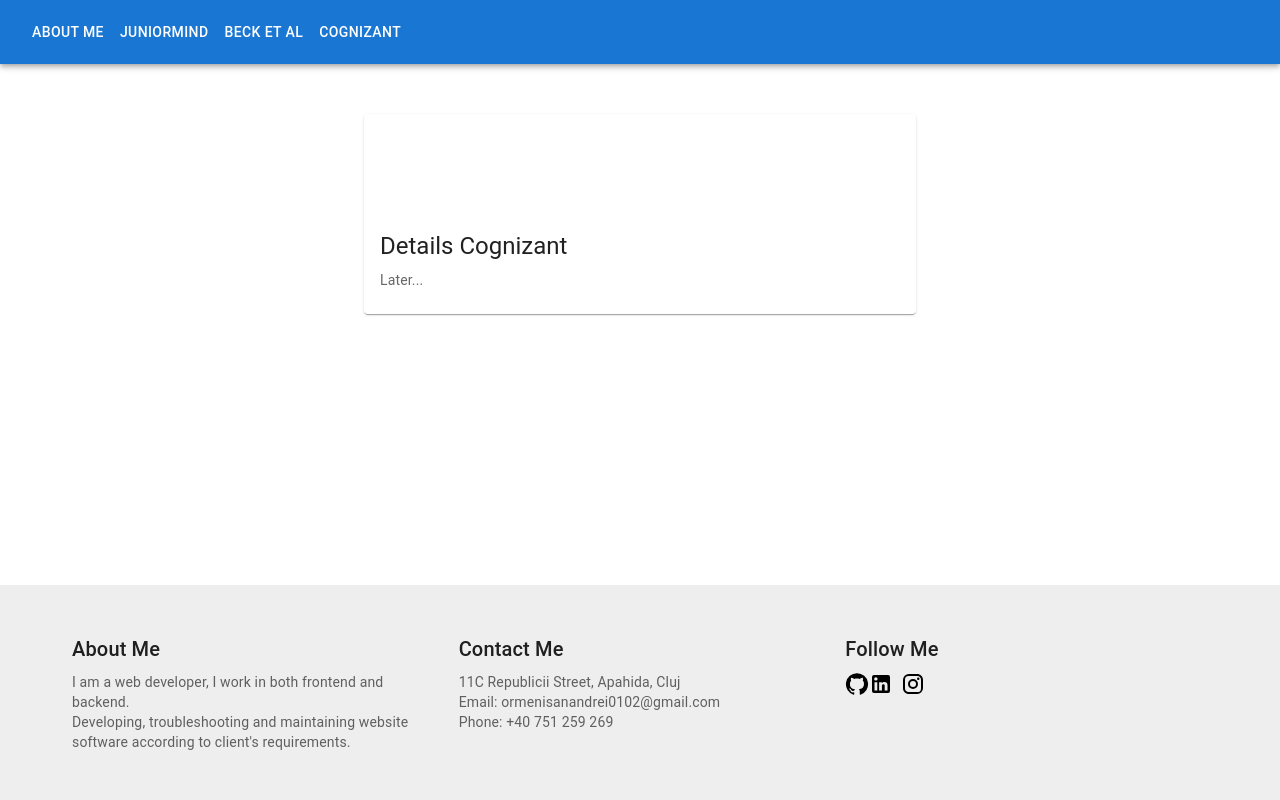
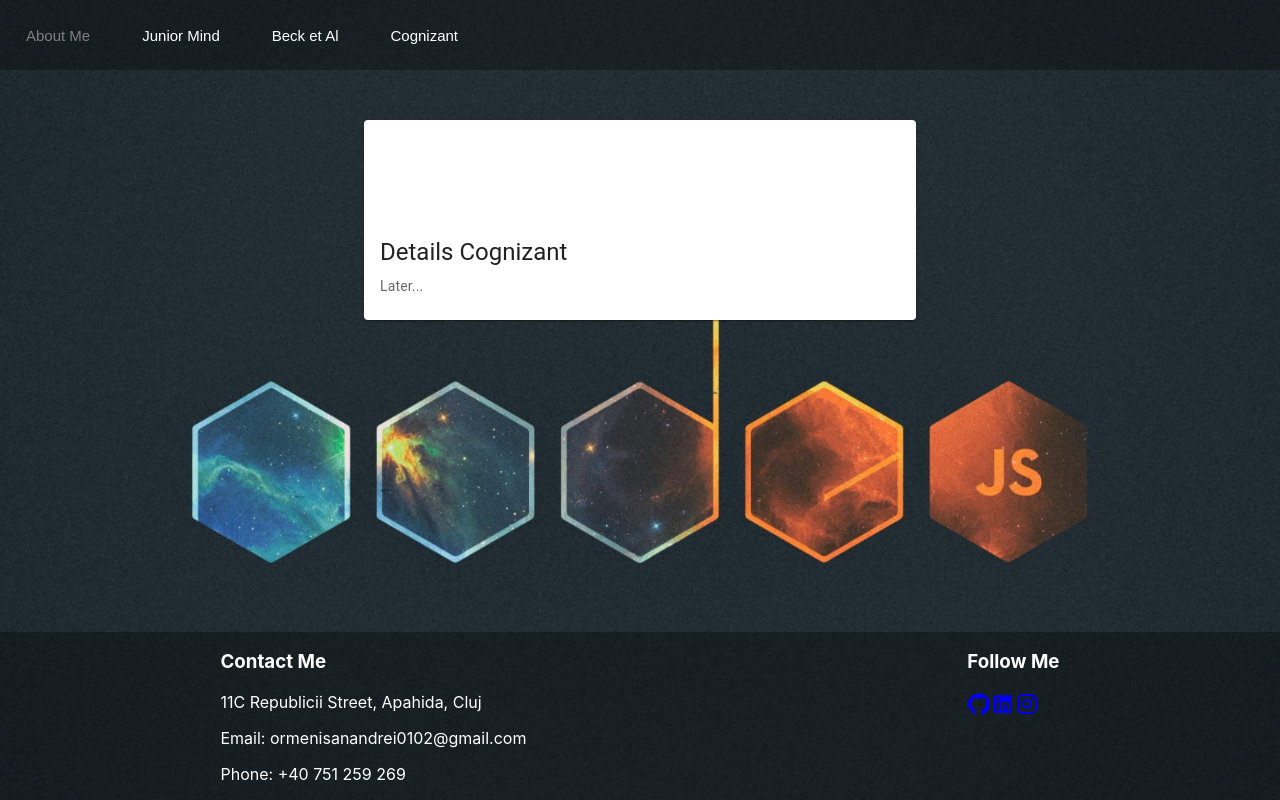
Before and after one commit to AndreiOrmeisan/webSite-prezentare, a React (Create React App) app: page /cognizant in a window 1280 px wide. Built offline with nearby package versions, Linux system fonts and the light colour scheme.

Commit message:
add some new things

```diff
--- a/src/App.css
+++ b/src/App.css
@@ -1,14 +1,5 @@
-.css-uh1pua {
-  position: absolute;
-  left: 0;
-  bottom: 0;
-  right: 0;
+.homePage-oa {
+  position: fixed;
+  width: 100%;
+  height: 100%;
 }
-
-.css-i9gxme{
-  margin-bottom: 50px;
-}
-
-.css-1nieira-MuiPaper-root-MuiCard-root{
-  margin-bottom: 20px;
-}
--- a/src/App.js
+++ b/src/App.js
@@ -8,20 +8,31 @@
 import Cognizant from "./components/Cognizant/Cognizant";
 import Header from "./components/Header/Header";
 import Footer from "./components/Footer/Footer";
+import background from "./jsPhoto.jpg";
 
 class App extends Component {
   render() {
     return (
+      <div
+        className="homePage-oa"
+        style={{
+          background: `url(${background})`,
+          backgroundPosition: "center",
+          backgroundSize: "cover",
+          backgroundRepeat: "no-repeat",
+        }}
+      >
         <Router>
           <Header />
-        <Footer />
           <Routes>
             <Route exact path="/" element={<AboutMe />}></Route>
             <Route exact path="/becketal" element={<BeckEtAl />}></Route>
             <Route exact path="/juniorMind" element={<JuniorMind />}></Route>
             <Route exact path="/cognizant" element={<Cognizant />}></Route>
           </Routes>
+          <Footer />
         </Router>
+      </div>
     );
   }
 }
--- /dev/null
+++ b/src/components/AboutMe/AboutMe.css
@@ -0,0 +1,6 @@
+.wrapper-aboutMe-oa {
+  padding-left: 30px;
+  padding-right: 30px;
+  display: flex;
+  justify-content: center;
+}
--- a/src/components/AboutMe/AboutMe.js
+++ b/src/components/AboutMe/AboutMe.js
@@ -1,24 +1,35 @@
-import { Container } from "@mui/material";
-import Card from "@mui/material/Card";
-import CardContent from "@mui/material/CardContent";
-import CardMedia from "@mui/material/CardMedia";
-import Typography from "@mui/material/Typography";
+import "./AboutMe.css";
+
+import { Avatar } from "@mui/material";
 import * as React from "react";
+import profilImage from "./profilImage.JPG";
+import Card from "../Utils/Card";
 
 export default function AboutMe() {
   return (
-    <Container maxWidth="sm">
-      <Card sx={{ maxWidth: 800 }}>
-        <CardMedia sx={{ height: 100 }} title="C#" />
-        <CardContent>
-          <Typography gutterBottom variant="h5" component="div">
-            Details
-          </Typography>
-          <Typography variant="body2" color="text.secondary">
-            Later...
-          </Typography>
-        </CardContent>
-      </Card>
-    </Container>
+    <div className="wrapper-aboutMe-oa">
+      <div className="avatar-oa">
+        <Avatar
+          alt="Ormenisan Andrei"
+          src={profilImage}
+          sx={{ width: 250, height: 250 }}
+        />
+      </div>
+      <Card
+        title="Description"
+        text="I am a web developer, I work in both frontend and backend. Developing, troubleshooting and maintaining website software according
+          to client's requirements."
+      />
+      <Card
+        title="Description"
+        text="I am a web developer, I work in both frontend and backend. Developing, troubleshooting and maintaining website software according
+          to client's requirements."
+      />
+      <Card
+        title="Description"
+        text="I am a web developer, I work in both frontend and backend. Developing, troubleshooting and maintaining website software according
+        to client's requirements."
+      />
+    </div>
   );
 }
--- /dev/null
+++ b/src/components/Footer/Footer.css
@@ -0,0 +1,16 @@
+.footer-oa {
+  display: flex;
+  position: fixed;
+  bottom: 0;
+  left: 0;
+  right: 0;
+  background-color: rgba(0, 0, 0, 0.3);
+}
+
+.text-oa {
+  color: white;
+}
+
+.card-oa {
+  margin: 0 auto;
+}
--- a/src/components/Footer/Footer.js
+++ b/src/components/Footer/Footer.js
@@ -1,70 +1,32 @@
+import "./Footer.css";
+
 import * as React from "react";
-import Container from "@mui/material/Container";
-import Typography from "@mui/material/Typography";
-import Link from "@mui/material/Link";
-import Grid from "@mui/material/Grid";
 import { GitHub, Instagram, LinkedIn } from "@mui/icons-material";
-import { Box } from "@mui/material";
 
 export default function Footer() {
   return (
-    <Box
-      component="footer"
-      sx={{
-        backgroundColor: (theme) =>
-          theme.palette.mode === "light"
-            ? theme.palette.grey[200]
-            : theme.palette.grey[800],
-        p: 6,
-      }}
-    >
-      <Container maxWidth="lg">
-        <Grid container spacing={3}>
-          <Grid item xs={12} sm={4}>
-            <Typography variant="h6" color="text.primary" gutterBottom>
-              About Me
-            </Typography>
-            <Typography variant="body2" color="text.secondary">
-            I am a web developer, I work in both frontend and backend.
-            </Typography>
-            <Typography variant="body2" color="text.secondary">
-            Developing, troubleshooting and maintaining website software according to client's requirements.
-            </Typography>
-          </Grid>
-          <Grid item xs={12} sm={4}>
-            <Typography variant="h6" color="text.primary" gutterBottom>
-              Contact Me
-            </Typography>
-            <Typography variant="body2" color="text.secondary">
-              11C Republicii Street, Apahida, Cluj
-            </Typography>
-            <Typography variant="body2" color="text.secondary">
-              Email: ormenisanandrei0102@gmail.com
-            </Typography>
-            <Typography variant="body2" color="text.secondary">
-              Phone: +40 751 259 269
-            </Typography>
-          </Grid>
-          <Grid item xs={12} sm={4}>
-            <Typography variant="h6" color="text.primary" gutterBottom>
-              Follow Me
-            </Typography>
-            <Link href="https://github.com/AndreiOrmeisan" color="inherit">
-              <GitHub />
-            </Link>
-            <Link href="https://www.linkedin.com/in/ormenisan-andrei-a9524516a/" color="inherit">
-              <LinkedIn />
-            </Link>
-            <Link
-              href="https://www.instagram.com/andreiormenisan/"
-              color="inherit"
-              sx={{ pl: 1, pr: 1 }}
-            >
-              <Instagram />
-            </Link>
-          </Grid>
-        </Grid>
-      </Container>
-    </Box>
+    <div className="footer-oa">
+      <div className="card-oa">
+        <h3 className="text-oa">Contact Me</h3>
+        <p className="text-oa"> 11C Republicii Street, Apahida, Cluj</p>
+        <p className="text-oa"> Email: ormenisanandrei0102@gmail.com</p>
+        <p className="text-oa"> Phone: +40 751 259 269</p>
+      </div>
+      <div className="card-oa">
+        <h3 className="text-oa">Follow Me</h3>
+        <a href="https://github.com/AndreiOrmeisan">
+          <GitHub />
+        </a>
+        <a
+          href="https://www.linkedin.com/in/ormenisan-andrei-a9524516a/"
+          color="inherit"
+        >
+          <LinkedIn />
+        </a>
+        <a href="https://www.instagram.com/andreiormenisan/">
+          <Instagram />
+        </a>
+      </div>
+    </div>
   );
 }
--- /dev/null
+++ b/src/components/Header/Header.css
@@ -0,0 +1,32 @@
+.header-oa {
+  display: flex;
+  flex-direction: row;
+  align-items: center;
+  height: 70px;
+  background-color: rgba(0, 0, 0, 0.3);
+  margin-bottom: 50px;
+}
+
+.button-oa {
+  font-size: 15px;
+  margin: 20px;
+  background-color: transparent;
+  background-repeat: no-repeat;
+  border: none;
+  cursor: pointer;
+  color: white;
+
+  &:hover {
+    color: gray;
+  }
+}
+
+.button-oa-active {
+  font-size: 15px;
+  margin: 20px;
+  background-color: transparent;
+  background-repeat: no-repeat;
+  border: none;
+  cursor: pointer;
+  color: gray;
+}
--- a/src/components/Header/Header.js
+++ b/src/components/Header/Header.js
@@ -1,36 +1,45 @@
+import "./Header.css";
+
 import * as React from "react";
-import AppBar from "@mui/material/AppBar";
-import Box from "@mui/material/Box";
-import Toolbar from "@mui/material/Toolbar";
-import Button from "@mui/material/Button";
 import { useNavigate } from "react-router-dom";
 
 export default function Header() {
   const navigate = useNavigate();
+  const [selected, setSelected] = React.useState("/");
 
   function handleClick(route) {
-    console.log(route);
+    setSelected(route);
     navigate(route);
   }
 
   return (
-    <Box sx={{ flexGrow: 1 }}>
-      <AppBar position="static">
-        <Toolbar>
-          <Button color="inherit" onClick={() => handleClick("/")}>
-            About me
-          </Button>
-          <Button color="inherit" onClick={() => handleClick("/juniorMind")}>
-            JuniorMind
-          </Button>
-          <Button color="inherit" onClick={() => handleClick("/beckEtAl")}>
-            Beck et Al
-          </Button>
-          <Button color="inherit" onClick={() => handleClick("/cognizant")}>
-            Cognizant
-          </Button>
-        </Toolbar>
-      </AppBar>
-    </Box>
+    <div className="header-oa">
+      <button
+        className={selected === "/" ? "button-oa-active" : "button-oa"}
+        onClick={(e) => handleClick("/")}
+      >
+        About Me
+      </button>
+      <button
+        className={
+          selected === "/juniorMind" ? "button-oa-active" : "button-oa"
+        }
+        onClick={() => handleClick("/juniorMind")}
+      >
+        Junior Mind
+      </button>
+      <button
+        className={selected === "/beckEtAl" ? "button-oa-active" : "button-oa"}
+        onClick={() => handleClick("/beckEtAl")}
+      >
+        Beck et Al
+      </button>
+      <button
+        className={selected === "/cognizant" ? "button-oa-active" : "button-oa"}
+        onClick={() => handleClick("/cognizant")}
+      >
+        Cognizant
+      </button>
+    </div>
   );
 }
--- /dev/null
+++ b/src/components/Utils/Card.css
@@ -0,0 +1,8 @@
+.cards-oa {
+  background-color: rgba(255, 255, 255, 0.3);
+  margin-left: 30px;
+  height: 230px;
+  width: 300px;
+  border-radius: 10px;
+  padding: 15px;
+}
--- /dev/null
+++ b/src/components/Utils/Card.js
@@ -0,0 +1,12 @@
+import "./Card.css";
+
+import * as React from "react";
+
+export default function Card({ title, text }) {
+  return (
+    <div className="cards-oa">
+      <h3>{title}</h3>
+      <p>{text}</p>
+    </div>
+  );
+}
```
Also changed, not shown: src/index.js (+6 -6 lines), src/components/AboutMe/profilImage.JPG (added), src/jsPhoto.jpg (added). Lines whose indentation alone changed are shown as unchanged.
